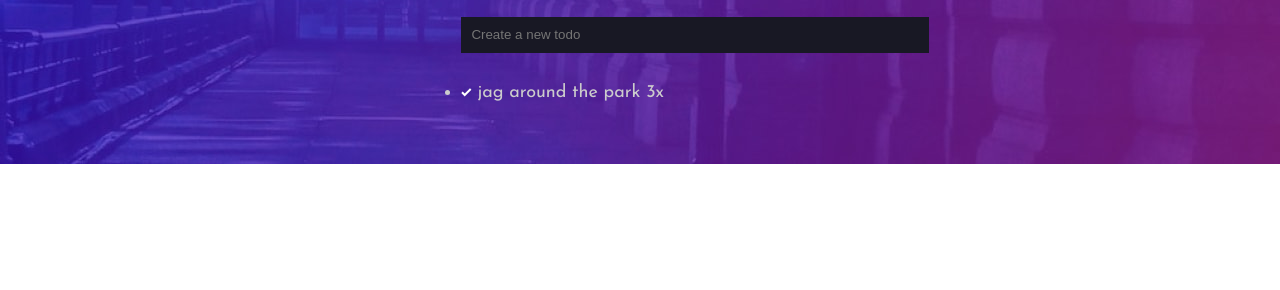
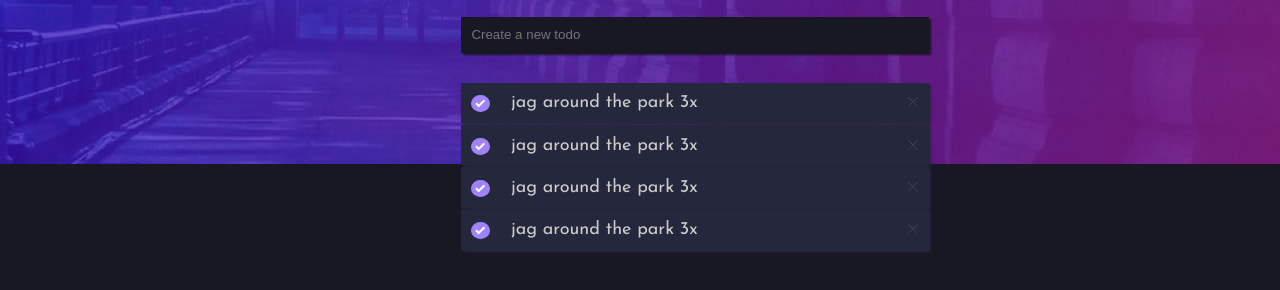
Before and after one commit to iddimsangi/TODO, a plain HTML site: page index.html in a window 1280 px wide. Shown: the part 136-426 px from the top of the page. Drawn offline with Linux system fonts and the light colour scheme.

Commit message:
style the output list and svg

```diff
--- a/index.html
+++ b/index.html
@@ -24,8 +24,15 @@
 </header>
 <div class="box-main">
     <input type="text" placeholder="Create a new todo">
-    <ul class="box-lst">
-      <li><img src="images/icon-check.svg" alt="yy"> jag around the park 3x </li>
+    <ul class="box">
+      <li class="box-lst"><img src="images/icon-check.svg" class="icon-svg" alt="yy"> jag around the park 3x <span><img src="images/icon-cross.svg"> </span>
+       </li>
+      <li class="box-lst"><img src="images/icon-check.svg" class="icon-svg" alt="yy"> jag around the park 3x <span><img src="images/icon-cross.svg"> </span>
+      </li>
+      <li class="box-lst"><img src="images/icon-check.svg" class="icon-svg" alt="yy"> jag around the park 3x <span><img src="images/icon-cross.svg"> </span>
+       </li>
+      <li class="box-lst"><img src="images/icon-check.svg" class="icon-svg" alt="yy"> jag around the park 3x <span><img src="images/icon-cross.svg"> </span>
+      </li>
     </ul>
 </div>
 
--- a/style.css
+++ b/style.css
@@ -11,7 +11,7 @@ body{
     width: 1440px;
     color: #ccc;
     position: relative;
-    /* background-color: #181824; */
+     background-color: #181824;
 }
 
 h1{
@@ -42,6 +42,7 @@ input{
     color: #25273C;
     border: 1px solid  #181824;
     margin-bottom: 30px;
+    box-shadow: 2px 2px 2px #181824;
 }
 
 .box-main {
@@ -50,3 +51,35 @@ input{
     left:32%;
     width: 50%;
 }
+
+.box-lst {
+    padding: 0.6rem;
+    width:65%;
+    background-color: #25273C;
+    color:#ccc;
+    border: 1px solid  #25273C;
+    box-shadow: 2px 2px 2px #25273C;
+    margin-bottom: 2px;
+    z-index: 1000;
+}
+
+.box {
+    list-style: none;
+}
+
+.icon-svg {
+    border: 1px solid #9E83FA;
+    border-radius: 50%;
+    padding: 3px;
+    background-color: #9E83FA;
+    vertical-align: middle;
+    cursor: pointer;
+    margin-right:15px;
+}
+span{
+    float: right;
+    cursor: pointer;
+}
+span img{
+    height: 10px;
+}
```
